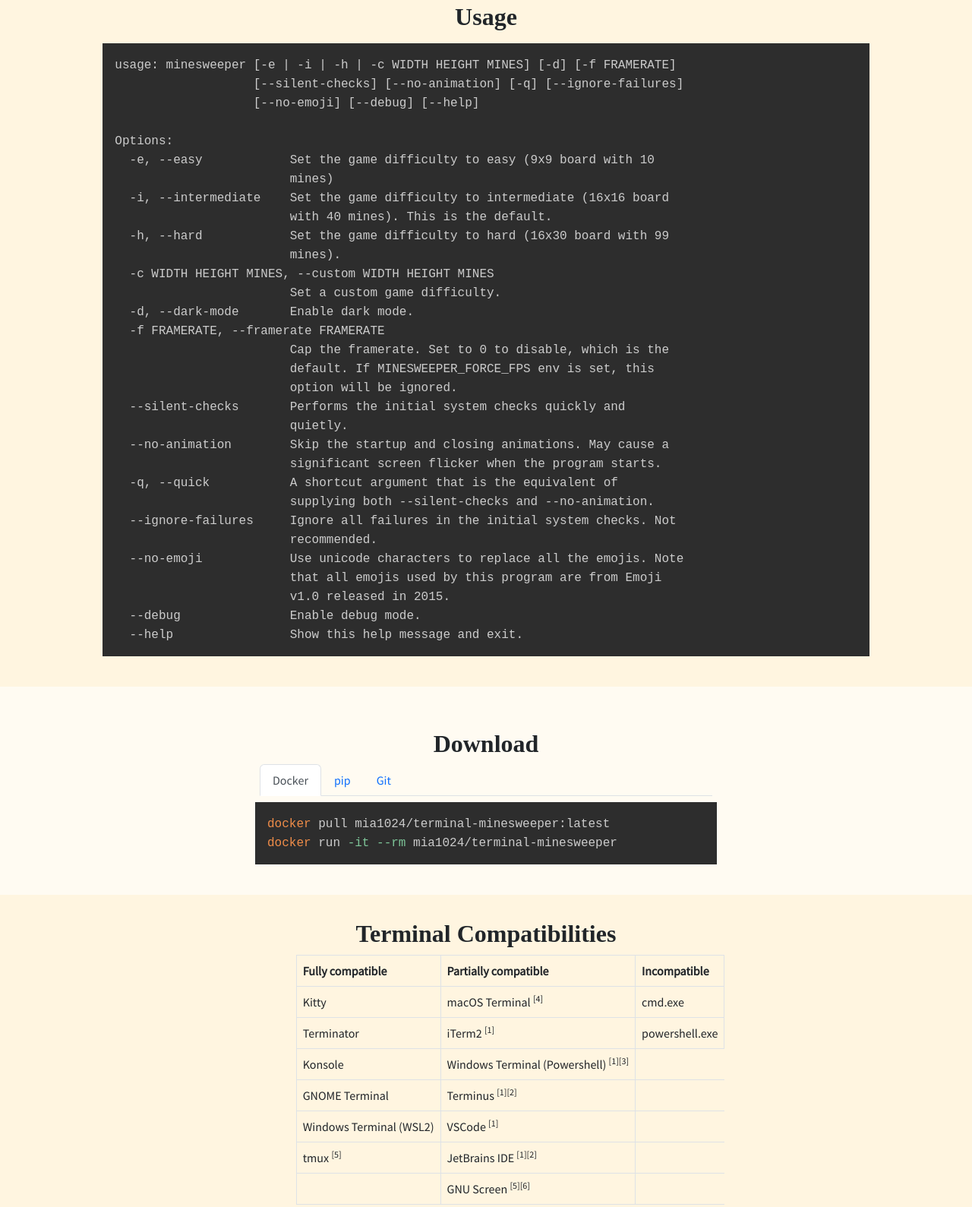
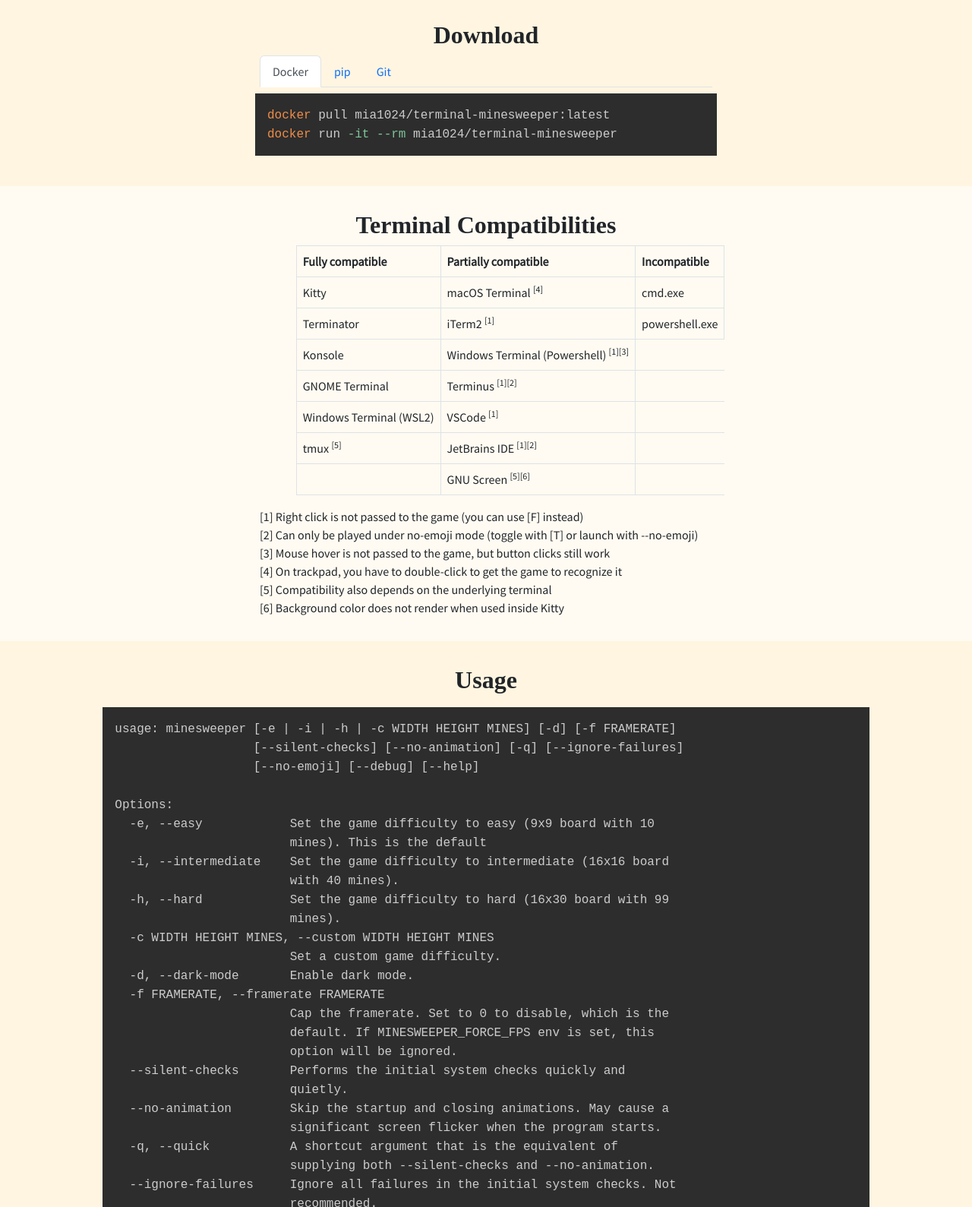
Before and after one commit to mia1024/terminal-minesweeper, a plain HTML site: page index.html in a window 1280 px wide. Shown: the part 3181-4770 px from the top of the page at 76% size. Drawn offline with nearby package versions, Linux system fonts and the light colour scheme; a web font is replaced by a local one.

Commit message:
Updated usage

```diff
--- a/index.html
+++ b/index.html
@@ -115,46 +115,8 @@ Password: mines</code></pre>
 </div>
 
 
+
 <div class="container-fluid" style="background-color:#fff5e0; padding: 2em">
-
-    <h2 class="text-center fw-bold">Usage</h2>
-    <div class="row">
-        <div class="col-sm-10 offset-sm-1">
-    <pre><code class="language-">usage: minesweeper [-e | -i | -h | -c WIDTH HEIGHT MINES] [-d] [-f FRAMERATE]
-                   [--silent-checks] [--no-animation] [-q] [--ignore-failures]
-                   [--no-emoji] [--debug] [--help]
-
-Options:
-  -e, --easy            Set the game difficulty to easy (9x9 board with 10
-                        mines)
-  -i, --intermediate    Set the game difficulty to intermediate (16x16 board
-                        with 40 mines). This is the default.
-  -h, --hard            Set the game difficulty to hard (16x30 board with 99
-                        mines).
-  -c WIDTH HEIGHT MINES, --custom WIDTH HEIGHT MINES
-                        Set a custom game difficulty.
-  -d, --dark-mode       Enable dark mode.
-  -f FRAMERATE, --framerate FRAMERATE
-                        Cap the framerate. Set to 0 to disable, which is the
-                        default. If MINESWEEPER_FORCE_FPS env is set, this
-                        option will be ignored.
-  --silent-checks       Performs the initial system checks quickly and
-                        quietly.
-  --no-animation        Skip the startup and closing animations. May cause a
-                        significant screen flicker when the program starts.
-  -q, --quick           A shortcut argument that is the equivalent of
-                        supplying both --silent-checks and --no-animation.
-  --ignore-failures     Ignore all failures in the initial system checks. Not
-                        recommended.
-  --no-emoji            Use unicode characters to replace all the emojis. Note
-                        that all emojis used by this program are from Emoji
-                        v1.0 released in 2015.
-  --debug               Enable debug mode.
-  --help                Show this help message and exit.</code></pre>
-        </div>
-    </div>
-</div>
-<div class="container-fluid" style="background-color:#fffbf2; padding: 2em">
 
     <h2 class="text-center fw-bold pt-4" id="download">Download</h2>
     <div class="row">
@@ -178,8 +140,7 @@ Options:
                  tabindex="0">
                 <div class="col-md-6 col-sm-8 offset-md-3 offset-sm-2">
 <pre><code class="language-bash">docker pull mia1024/terminal-minesweeper:latest
-docker run -it --rm mia1024/terminal-minesweeper
-</code></pre>
+docker run -it --rm mia1024/terminal-minesweeper</code></pre>
                 </div>
             </div>
             <div class="tab-pane fade" id="download-pip" role="tabpanel" aria-labelledby="download-pip-tab"
@@ -191,8 +152,7 @@ docker run -it --rm mia1024/terminal-minesweeper
 minesweeper
 
 # If not, you can still run it through Python
-python3 -m minesweeper
-            </code></pre>
+python3 -m minesweeper</code></pre>
                 </div>
             </div>
             <div class="tab-pane fade" id="download-git" role="tabpanel" aria-labelledby="download-git-tab"
@@ -204,14 +164,13 @@ cd terminal-minesweeper
 python3 -m pip install .
 
 # Run program
-python3 -m pip minesweeper
-</code></pre>
+python3 -m pip minesweeper</code></pre>
                 </div>
             </div>
         </div>
     </div>
 </div>
-<div class="container-fluid" style="background-color:#fff5e0; padding: 2em">
+<div class="container-fluid" style="background-color:#fffbf2; padding: 2em">
     <h2 id="compatibilities">Terminal Compatibilities</h2>
     <div class="d-flex vw-100 justify-content-center">
         <div style="overflow-x:auto">
@@ -309,6 +268,45 @@ python3 -m pip minesweeper
         </div>
     </div>
 </div>
+<div class="container-fluid" style="background-color:#fff5e0; padding: 2em">
+
+    <h2 class="text-center fw-bold">Usage</h2>
+    <div class="row">
+        <div class="col-sm-10 offset-sm-1">
+    <pre><code class="language-">usage: minesweeper [-e | -i | -h | -c WIDTH HEIGHT MINES] [-d] [-f FRAMERATE]
+                   [--silent-checks] [--no-animation] [-q] [--ignore-failures]
+                   [--no-emoji] [--debug] [--help]
+
+Options:
+  -e, --easy            Set the game difficulty to easy (9x9 board with 10
+                        mines). This is the default
+  -i, --intermediate    Set the game difficulty to intermediate (16x16 board
+                        with 40 mines).
+  -h, --hard            Set the game difficulty to hard (16x30 board with 99
+                        mines).
+  -c WIDTH HEIGHT MINES, --custom WIDTH HEIGHT MINES
+                        Set a custom game difficulty.
+  -d, --dark-mode       Enable dark mode.
+  -f FRAMERATE, --framerate FRAMERATE
+                        Cap the framerate. Set to 0 to disable, which is the
+                        default. If MINESWEEPER_FORCE_FPS env is set, this
+                        option will be ignored.
+  --silent-checks       Performs the initial system checks quickly and
+                        quietly.
+  --no-animation        Skip the startup and closing animations. May cause a
+                        significant screen flicker when the program starts.
+  -q, --quick           A shortcut argument that is the equivalent of
+                        supplying both --silent-checks and --no-animation.
+  --ignore-failures     Ignore all failures in the initial system checks. Not
+                        recommended.
+  --no-emoji            Use unicode characters to replace all the emojis. Note
+                        that all emojis used by this program are from Emoji
+                        v1.0 released in 2015.
+  --debug               Enable debug mode.
+  --help                Show this help message and exit.</code></pre>
+        </div>
+    </div>
+</div>
 <div>
     <div style="text-align: center; width: 100vw; margin-top: 2em; margin-bottom: 2em;">
         Copyright &copy; 2020-2022 Mia Celeste
```
